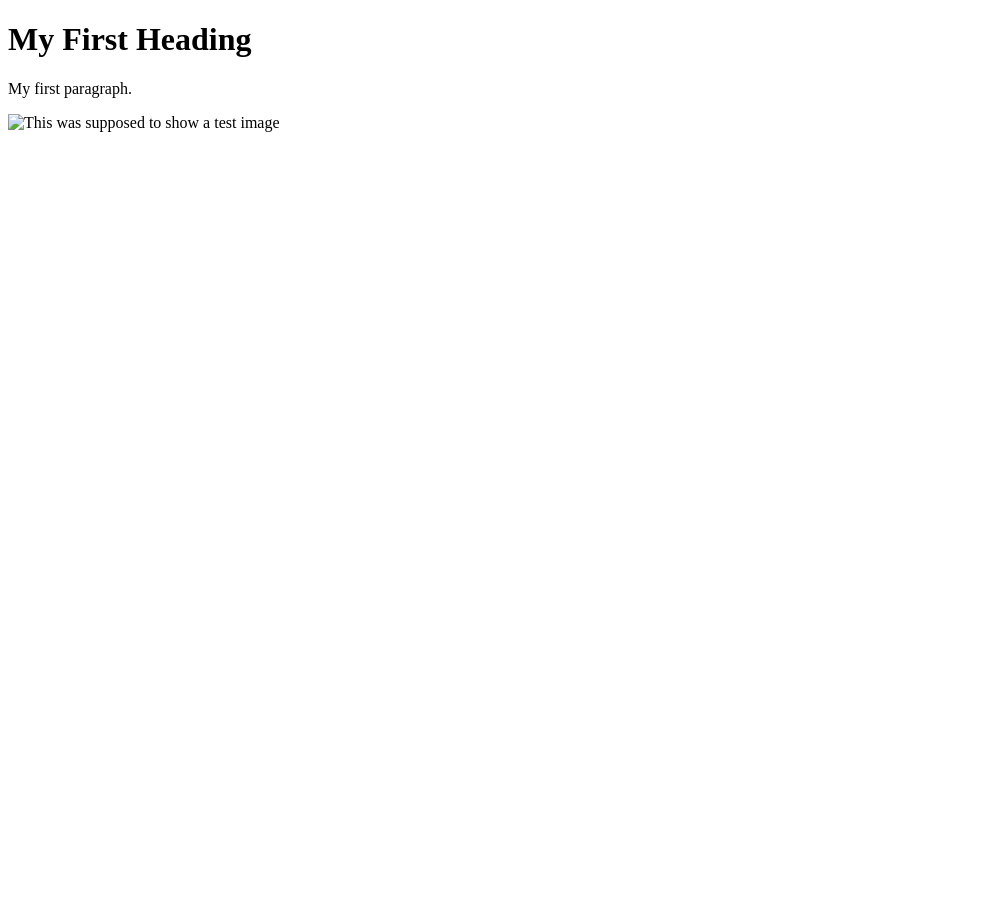
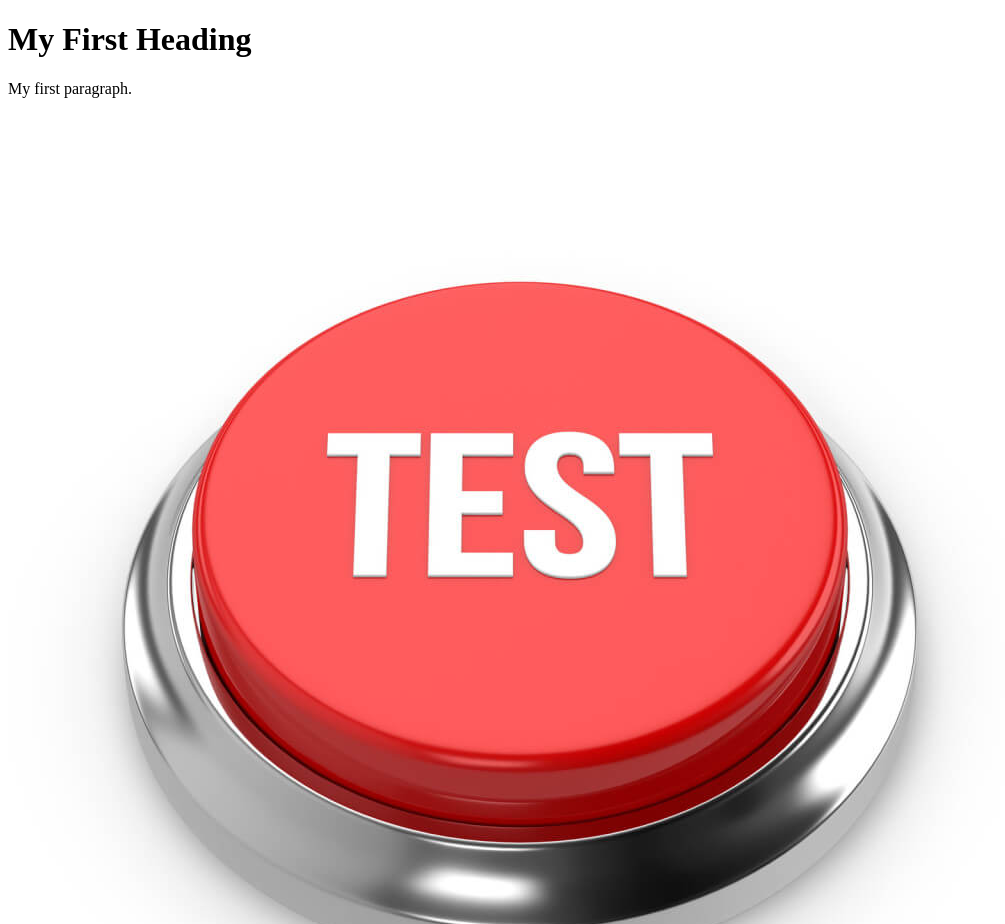
Before and after one commit to GrimmigeBorrel/GrimmigeBorrel.github.io, a plain HTML site: page index.html in a window 1280 px wide. Shown: the top 924 px of the page, without its empty margins (0-1005 px from the left). Before the commit the page ends 800 px from the top, so only its background shows below. Drawn offline with Linux system fonts and the light colour scheme.

Commit message:
Update index.html

```diff
--- a/index.html
+++ b/index.html
@@ -5,7 +5,7 @@
 <h1>My First Heading</h1>
 <p>My first paragraph.</p>
 
-<p><img src="pic_trulli.jpg" alt="This was supposed to show a test image"></p>
+<p><img src="/images/Test.jpg" alt="This was supposed to show a test image"></p>
 
 
 </body>
```
